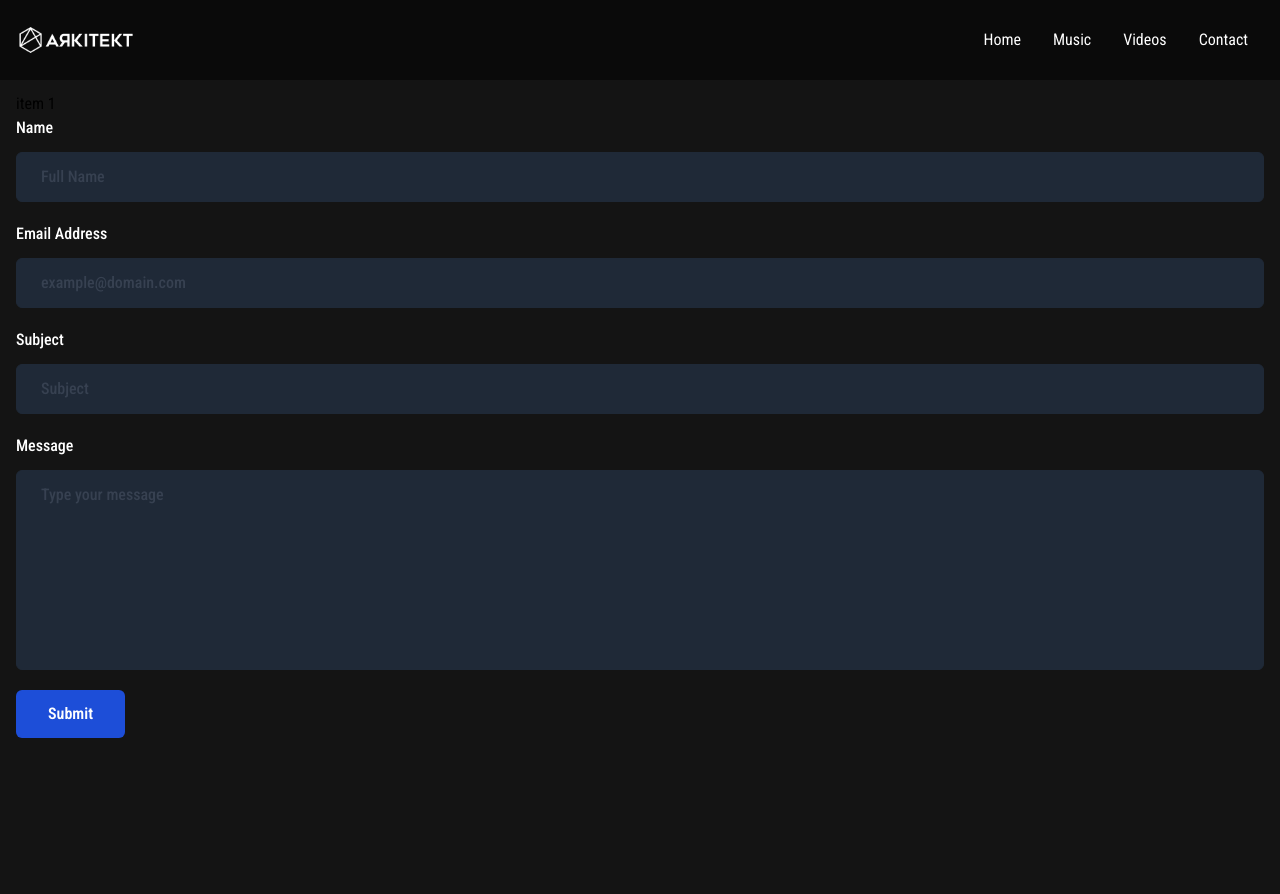
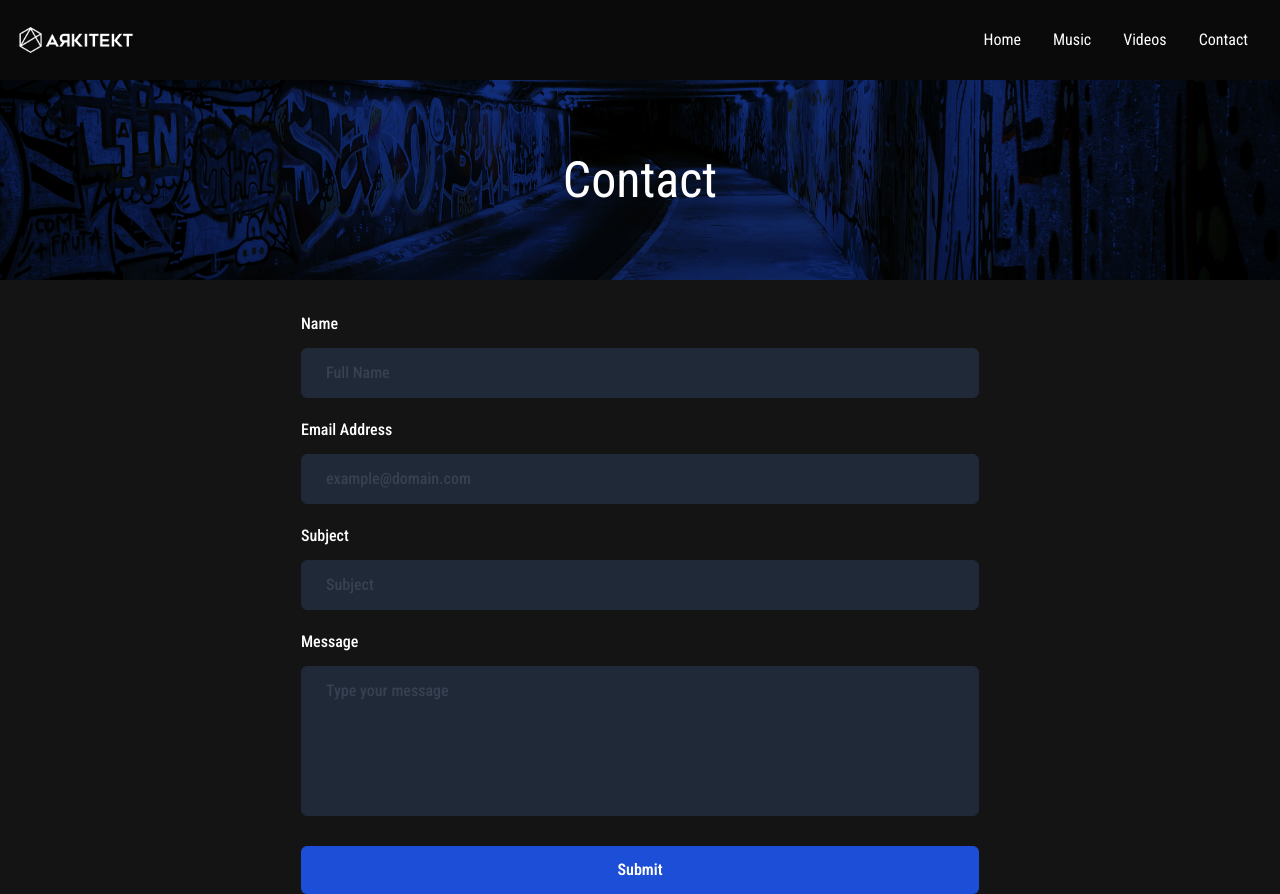
Before and after one commit to Stef-Lev/arkitekt-website, a Next.js app: page /contact in a window 1280 px wide. Built offline with nearby package versions, Linux system fonts and the light colour scheme.

Commit message:
fix contact form, change blend of title-header

```diff
--- a/src/app/contact/page.tsx
+++ b/src/app/contact/page.tsx
@@ -1,14 +1,16 @@
 import Contact from '@/components/contact/contact';
+import TitleHeader from '@/components/title-header/title-header';
 
 const ContactPage = () => {
   return (
-    // <main className="flex min-h-screen flex-col items-center justify-center p-10">
-    <div className="">
-      <div>item 1</div>
-      <Contact />
-    </div>
-
-    // </main>
+    <>
+      <TitleHeader title="Contact" />
+      <div className="relative top-[220px] flex justify-center w-full">
+        <div className="w-full md:w-[678px]">
+          <Contact />
+        </div>
+      </div>
+    </>
   );
 };
 
--- a/src/components/contact/contact.tsx
+++ b/src/components/contact/contact.tsx
@@ -38,12 +38,13 @@ const Contact = () => {
           registerFn={register}
         />
       ))}
-      <div>
+      <div className="w-full mt-[30px]">
         <button
           className={cn(
             'text-white text-base font-semibold',
             'py-3 px-8',
             'rounded-md outline-none',
+            'w-full',
             'bg-blue-700 hover:shadow-form',
           )}
         >
--- a/src/components/contact/form-item.tsx
+++ b/src/components/contact/form-item.tsx
@@ -26,7 +26,7 @@ const FormItem = ({ label, placeholder, field, type, registerFn }: Props) => {
             'border border-gray-800 outline-none',
             'bg-gray-800 placeholder-gray-700',
             'focus:border-blue-700 focus:shadow-md',
-            'h-[200px] resize-none',
+            'h-[150px] resize-none',
             'align-top',
           )}
           {...registerFn(field, { required: true })}
--- a/src/components/title-header/title-header.tsx
+++ b/src/components/title-header/title-header.tsx
@@ -19,13 +19,20 @@ const TitleHeader = ({ title }: Props) => {
         src={`/${title.toLowerCase()}-background.jpg`}
         alt={`${title} page`}
         layout="fill"
-        className="z-0 opacity-40 object-center object-cover"
+        className="z-0 opacity-60 object-center object-cover"
+      />
+      <div
+        className={cn(
+          'absolute inset-0 z-10',
+          'bg-blue-700',
+          'mix-blend-multiply',
+        )}
       />
       <Container
         className={cn(
           'flex items-center justify-center',
           'text-white text-[50px]',
-          'h-full relative z-1',
+          'h-full relative z-20',
         )}
       >
         <h2>{title}</h2>
```
Also changed, not shown: public/contact-background.jpg (added).
